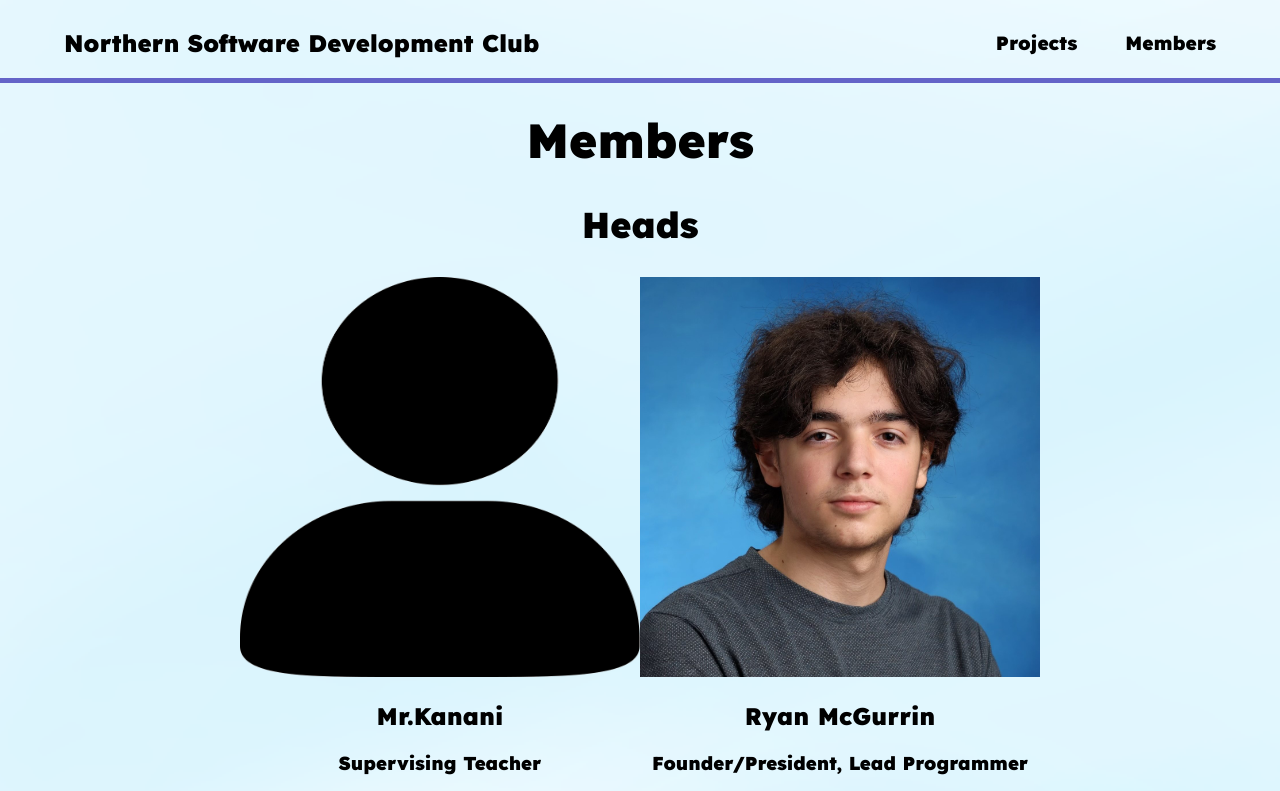
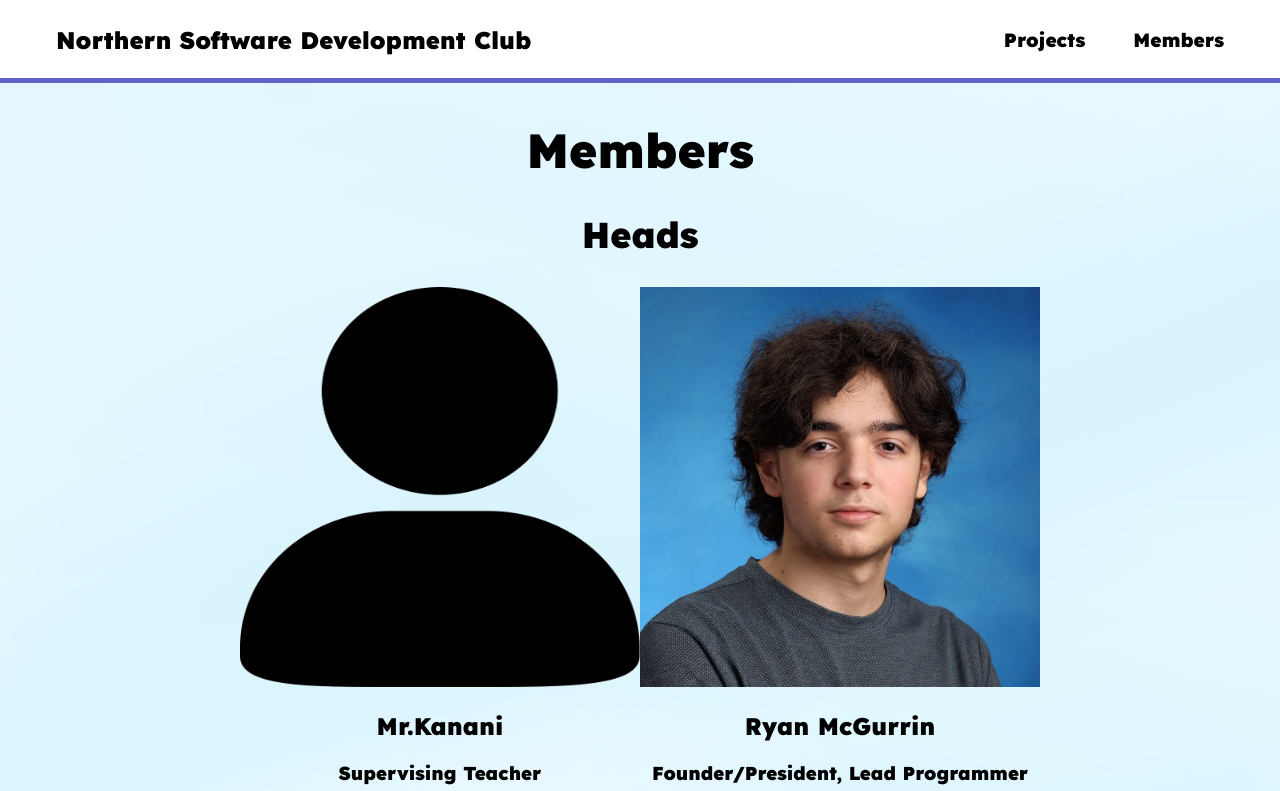
Before and after one commit to NorthernSDC/NorthernSDC.github.io, a plain HTML site: page members.html in a window 1280 px wide. Shown: the top 791 px of the page. Drawn offline with Linux system fonts and the light colour scheme; files whose address does not match are found by name.

Commit message:
Made navbar better

```diff
--- a/app.js
+++ b/app.js
@@ -1,8 +1,12 @@
 const htmlCircleElement = document.getElementById('circlee');
 const mouse = {x: 0, y: 0};
 const previousMouse = {x: 0, y: 0};
+var previousScroll = 0;
 const circle = {x: 0, y: 0};
 const speed = 0.17;
+
+
+var atTop = true;
 
 var circleVisible = false;
 var circleIsAnimating = false;
@@ -151,6 +155,10 @@ document.onkeydown = function(evt) {
         }
         circleVisible = !circleVisible
     }
+    else if(evt.keyCode == 65){
+        window.open('mailto:diegoxaybar@gmail.com?subject=subject&body=body');
+    }
+
 
 };
 
@@ -158,7 +166,28 @@ htmlCircleElement.style.visibility = "hidden";
 
 
 tick();
+
+function resizer(e){
+    console.log(document.documentElement.scrollTop)
+    if(document.documentElement.scrollTop <= previousScroll){
+        document.documentElement.style.setProperty(`--nav-height`, 80 + 'px');
+        document.documentElement.style.setProperty(`--underbar-top`, 78 + 'px');
+        atTop = true;
+
+    }
+    else{
+
+        document.documentElement.style.setProperty(`--nav-height`, 45 + 'px');
+        document.documentElement.style.setProperty(`--underbar-top`, 43 + 'px');
+        atTop = false;
+    }
+    previousScroll = document.documentElement.scrollTop;
+}
+
+
+window.addEventListener("scroll", resizer)
 window.addEventListener("mousemove", animater)
 window.addEventListener("resize", onresize);
 window.addEventListener("load", onresize);
 window.addEventListener("load", getMembers);
+//GrayIndexFinger
--- a/members.html
+++ b/members.html
@@ -20,8 +20,12 @@
             <li onmouseover="getPositionXY(this)"><a href="Projects.html">Projects</a></li>
             <li onmouseover="getPositionXY(this)"><a href="members.html">Members</a></li>
             <div class="underbar"></div>
+
          </ul>
+
      </div>
+     <span style="display:block; height: 80px;"></span>
+
     <div class="Members">
         <h1><strong><center>Members<center></strong></h1>
         <h2><center>Heads</center></h2>
--- a/styles.css
+++ b/styles.css
@@ -8,7 +8,9 @@
  --circle-transform: 0 0 0;
  --cord: 0px;
  --navElementWidth: 0px;
- --screnWidth: 1920px
+ --screnWidth: 1920px;
+ --nav-height: 80px;
+ --underbar-top: 78px;
 }
 
 *{
@@ -32,6 +34,7 @@ body{
     width: var(--circle-size);
     border: 5px solid black;
     border-radius: 100%;
+    z-index: 100;
     top: calc(var(--circle-size) / 2 * -1);
     left: calc(var(--circle-size) / 2 * -1);
     pointer-events: none;
@@ -44,8 +47,24 @@ body{
     to{border-radius: 0%;}
 }
 
+@keyframes shrinkNav{
+    to{}
+}
 
+.NavBar{
+    top:0;
+    left: 0;
+    position:fixed;
+    height:var(--nav-height);
+    width: var(--screnWidth);
+    background: white;
+
+    -webkit-transition: 0.5s ease;
+
+
+}
 .NavBar ul{
+
     display: flex;
     flex-direction: row;
     align-items: center;
@@ -54,13 +73,17 @@ body{
     font-family: LexandBlack;
     margin: 0 auto;
     padding: 0 2rem;
-    height: 70px;
+    -webkit-transition: 0.5s ease;
+    height: var(--nav-height);
     font-size: 1.2rem;
     /*background-image: url("/images/waves.png"); */
     background-size: 100% 100%;
 
 
 }
+
+
+
 .NavBar a{
     margin: 1.5rem;
     text-decoration: none;
@@ -126,7 +149,7 @@ body{
     height: 5px;
     background: rgba(100,100,100,0);
     /*Left: -50px;*/
-    top: 78px; /*I put a eight instead of just 80 since it would leave two pixels of difference from the tha navbar and that annoys me -Muffin*/
+    top: var(--underbar-top); /*I put a eight instead of just 80 since it would leave two pixels of difference from the tha navbar and that annoys me -Muffin*/
     position: absolute;
 
 }
```
Also changed, not shown: Projects.html (+1 -0 lines).
